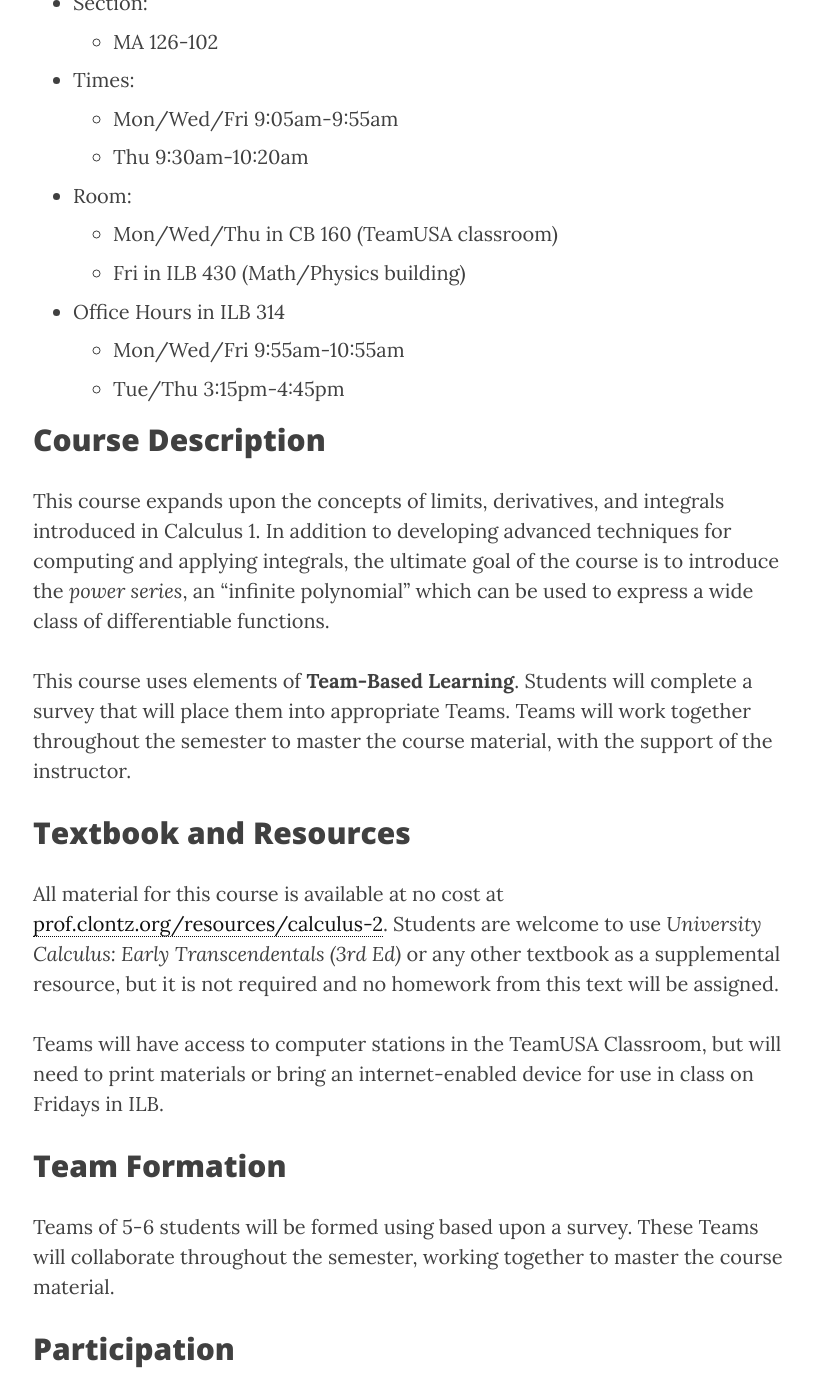
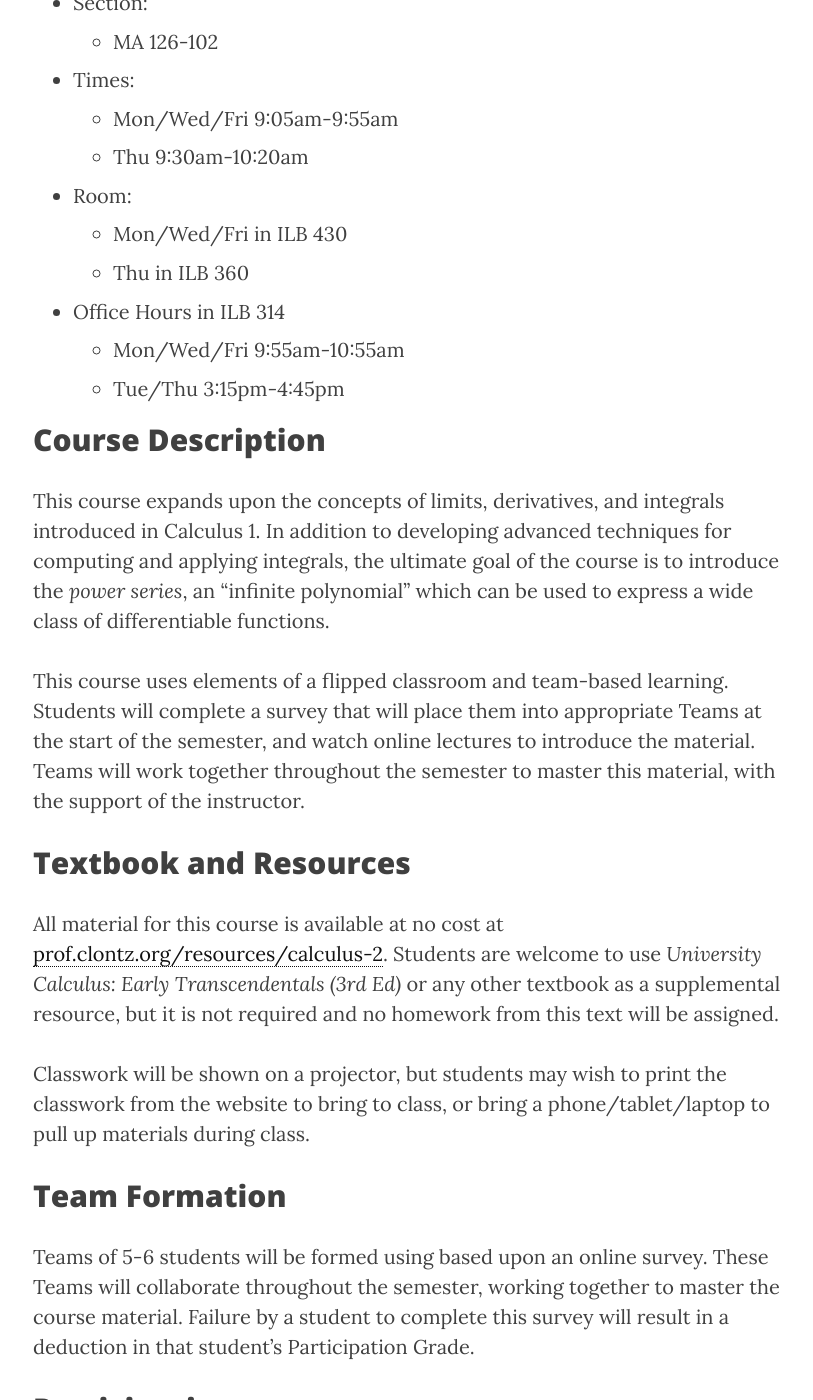
Before and after one commit to jford1906/prof.clontz.org, a Jekyll site: the page built from classes/2017/01/ma126/index.md, in a window 1280 px wide and 1400 px high, scrolled down 816 px. Shown: the whole window, without its empty margins (232-1045 px from the left). Built offline with Jekyll 4.4.1, drawn with Linux system fonts in a browser that asks for light colours; nearby versions of some CDN libraries; some of the changed text lies outside the part shown.

Commit message:
fix classroom issues

```diff
--- a/classes/2017/01/ma126/index.md
+++ b/classes/2017/01/ma126/index.md
@@ -22,8 +22,8 @@ description: "Calculus II - 2017 Spring"
     * Mon/Wed/Fri 9:05am-9:55am
     * Thu 9:30am-10:20am
 * Room:
-    * Mon/Wed/Thu in CB 160 (TeamUSA classroom)
-    * Fri in ILB 430 (Math/Physics building)
+    * Mon/Wed/Fri in ILB 430
+    * Thu in ILB 360
 * Office Hours in ILB 314
     * Mon/Wed/Fri 9:55am-10:55am
     * Tue/Thu 3:15pm-4:45pm
@@ -37,9 +37,11 @@ for computing and applying integrals, the ultimate goal of the course is
 to introduce the *power series*, an "infinite polynomial" which can be used
 to express a wide class of differentiable functions.
 
-This course uses elements of **Team-Based Learning**. Students will
-complete a survey that will place them into appropriate Teams.
-Teams will work together throughout the semester to master the course
+This course uses elements of a flipped classroom and team-based learning.
+Students will
+complete a survey that will place them into appropriate Teams at the
+start of the semester, and watch online lectures to introduce the material.
+Teams will work together throughout the semester to master this
 material, with the support of the instructor.
 
 
@@ -51,16 +53,18 @@ All material for this course is available at no cost at
 as a supplemental resource, but it is not required and no homework from
 this text will be assigned.
 
-Teams will have access to computer stations in the TeamUSA Classroom,
-but will need to print materials or bring an internet-enabled device for
-use in class on Fridays in ILB.
+Classwork will be shown on a projector, but students may wish to print
+the classwork from the website to bring to class, or bring a
+phone/tablet/laptop to pull up materials during class.
 
 
 ## Team Formation
 
-Teams of 5-6 students will be formed using based upon a survey.
+Teams of 5-6 students will be formed using based upon an online survey.
 These Teams will collaborate throughout the semester, working together to
-master the course material.
+master the course material. Failure by a student
+to complete this survey will result
+in a deduction in that student's Participation Grade.
 
 
 ## Participation
@@ -96,8 +100,9 @@ The results of the final PES (given during the last two weeks of class)
 will be used by the instructor to assign a grade
 between 50% and 100%, where 50% represents consistently poor peer reviews,
 85% represents average peer reviews, and 100% represents consistently excellent
-peer reviews. Each time a student fails to complete a PES by the given
-deadline, this grade is reduced by 20%.
+peer reviews. Failure by a student
+to complete a PES will result in a deduction in that
+student's Participation Grade.
 
 Each student's **Participation Grade** is the average of their percentage of IRQ
 points earned, their Team's percentage of TRQ points earned, and their grade
```
